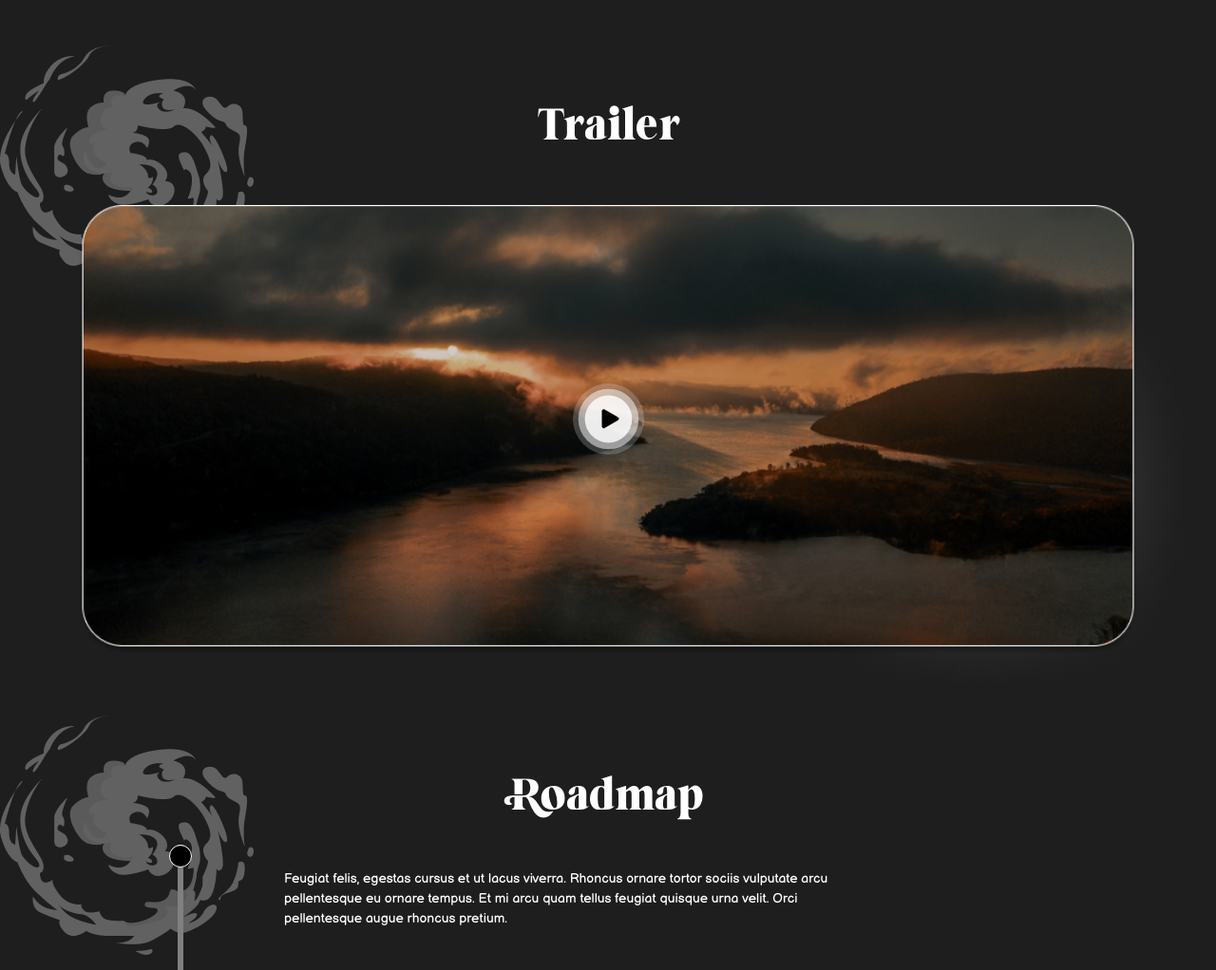
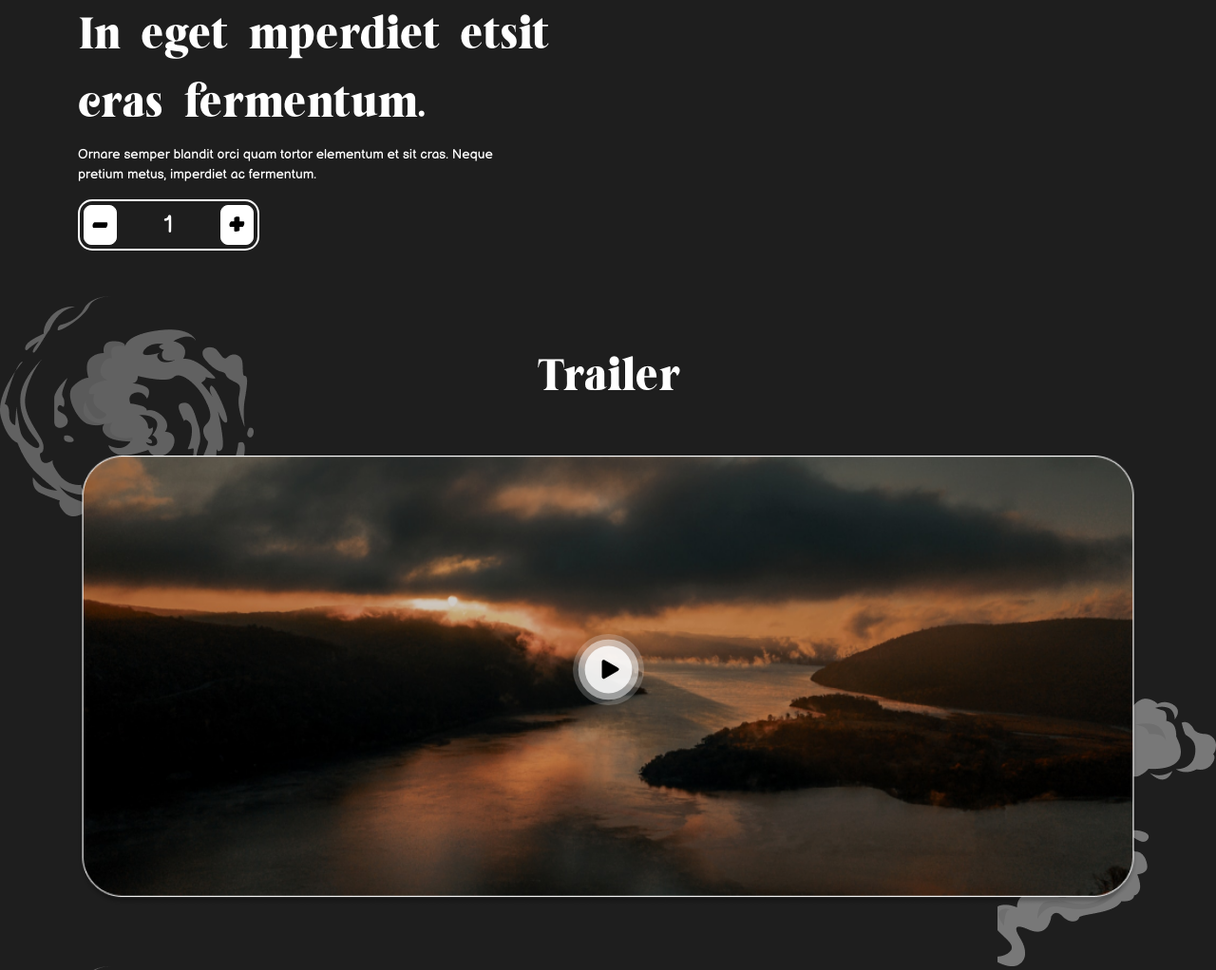
Before and after one commit to jass-19/smokingbear, a plain HTML site: page roadmap.html in a window 1280 px wide. Shown: the top 1022 px of the page at 95% size. Drawn offline with nearby package versions, Linux system fonts and the light colour scheme.

Commit message:
homesection

```diff
--- a/roadmap.css
+++ b/roadmap.css
@@ -1,3 +1,41 @@
+/* HOME_SECTION  */
+span {
+    cursor: pointer;
+}
+
+
+.number {
+    border: 2px solid #FFFFFF;
+    box-sizing: border-box;
+    border-radius: 15px;
+}
+
+.minus,
+.plus {
+
+    background: #FFFFFF;
+    border: 1px solid #FFFFFF;
+    box-sizing: border-box;
+    border-radius: 8px;
+    vertical-align: middle;
+
+}
+
+input {
+    background: transparent !important;
+    height: 34px;
+    width: 100px;
+    outline: none !important;
+    border: none;
+    text-align: center;
+    font-size: 26px;
+
+    border-radius: 4px;
+    display: inline-block;
+    vertical-align: middle;
+}
+
+/* HOME_SECTION_eNDS  */
 .trailer_section {
     /* background-image: url(./assests/images/png/trailerbg.png); */
     background-position: auto;
--- a/roadmap.html
+++ b/roadmap.html
@@ -13,15 +13,45 @@
     <link rel="stylesheet" href="./assests/style/style.css">
     <!-- roadmap css  -->
     <link rel="stylesheet" href="./roadmap.css">
+
+    <link rel="stylesheet" href="./assests/style/slider.css">
     <title>roadmap Bears</title>
 </head>
 
 <body>
     <!-- COMPONENTS-START  -->
+    <section class="home_section">
+        <div class="container">
+            <div class="row">
+                <div class="col-12 col-sm-6 ">
+                    <div class="home_content">
+                        <h1 class="main_heading text-white"> In eget mperdiet etsit cras fermentum. </h1>
+                        <p class="para text-white pe-5 me-5">Ornare semper blandit orci quam tortor elementum et sit
+                            cras.
+                            Neque
+                            pretium metus, imperdiet
+                            ac fermentum. </p>
+                        <!-- plus-minus  -->
+                        <div class="number d-inline-block   p-1 ">
+                            <span class="minus  d-inline-block p-2">
+                                <img src="./assests/images/svg/minus.svg" alt=""></span>
+                            <input type="text" class="text-white" value="1" />
+                            <span class="plus d-inline-block p-2"> <img src="./assests/images/svg/pluss.svg"
+                                    alt=""></span>
+                        </div>
+
+                    </div>
+                </div>
+                <div class="col-12 col-sm-6 "></div>
+
+            </div>
+        </div>
+    </section>
+
     <!-- trailer-SECTION  -->
     <section class="trailer_section position-relative py-5 mt-5">
         <img width="" src="./assests/images/png/left1.png" class="position-absolute left-0 top-0" alt="">
-        <img src="./assests/images/png/right2.png" class="position-absolute  end-0 bottom-0" alt="">
+        <img src="./assests/images/png/left-trairl.png" class="position-absolute opacity1 end-0 bottom-0" alt="">
         <div class="container">
             <h2 class="  main_heading text-white text-center">Trailer</h2>
             <div class="position-relative"><img class="w-100 mt-sm-4 py-sm-3" type="button" data-bs-toggle="modal"
@@ -48,7 +78,6 @@
             </div>
         </div>
     </section>
-
     <!-- Trailer-SECTION-ENDS -->
     <!-- ROADMAP_SECTION -->
     <section class=" position-relative py-5 ">
@@ -152,9 +181,7 @@
 
         </div>
     </section>
-
     <!-- ROADMAP_SECTION_ENDS -->
-
     <!-- COMPONENTS-END  -->
 
     <!-- Optional JavaScript; choose one of the two! -->
@@ -170,7 +197,26 @@
     <script src="https://cdn.jsdelivr.net/npm/bootstrap@5.0.2/dist/js/bootstrap.min.js" integrity="sha384-cVKIPhGWiC2Al4u+LWgxfKTRIcfu0JTxR+EQDz/bgldoEyl4H0zUF0QKbrJ0EcQF" crossorigin="anonymous"></script>
    <!-- =====JQUERY-LINK==== -->
     <script src="https://cdnjs.cloudflare.com/ajax/libs/jquery/3.6.0/jquery.min.js"></script>
-
+    <!-- plus-minus  -->
+    <script>
+        $(document).ready(function () {
+            $('.minus').click(function () {
+                var $input = $(this).parent().find('input');
+                var count = parseInt($input.val()) - 1;
+                count = count < 1 ? 1 : count;
+                $input.val(count);
+                $input.change();
+                return false;
+            });
+            $('.plus').click(function () {
+                var $input = $(this).parent().find('input');
+                $input.val(parseInt($input.val()) + 1);
+                $input.change();
+                return
+                false;
+            });
+        });
+    </script>
 </body>
 
 </html>
```
Also changed, not shown: assests/images/png/road-right.png, assests/images/png/trailer-right.png (added), assests/images/svg/minus.svg (added), assests/images/svg/pluss.svg (added).
